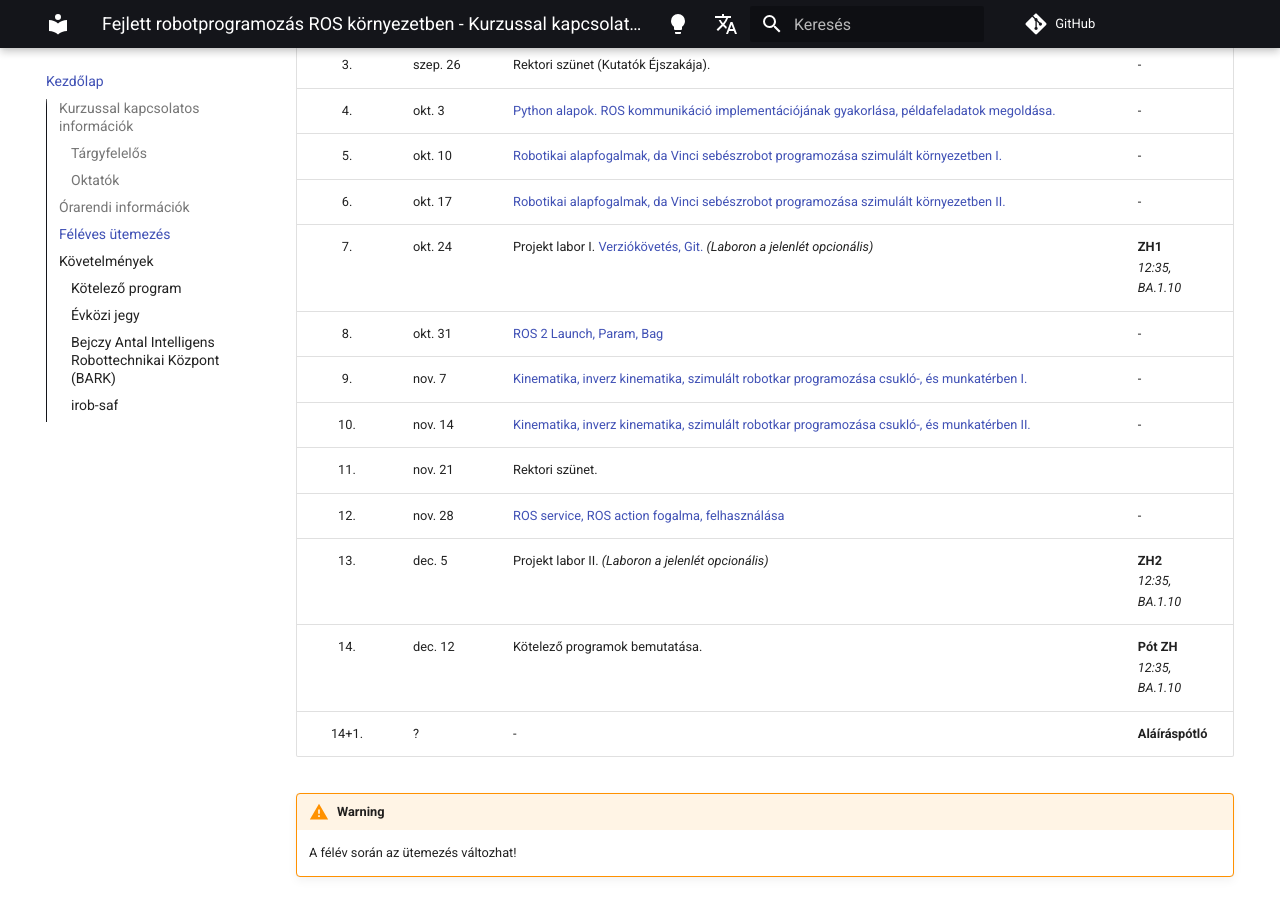
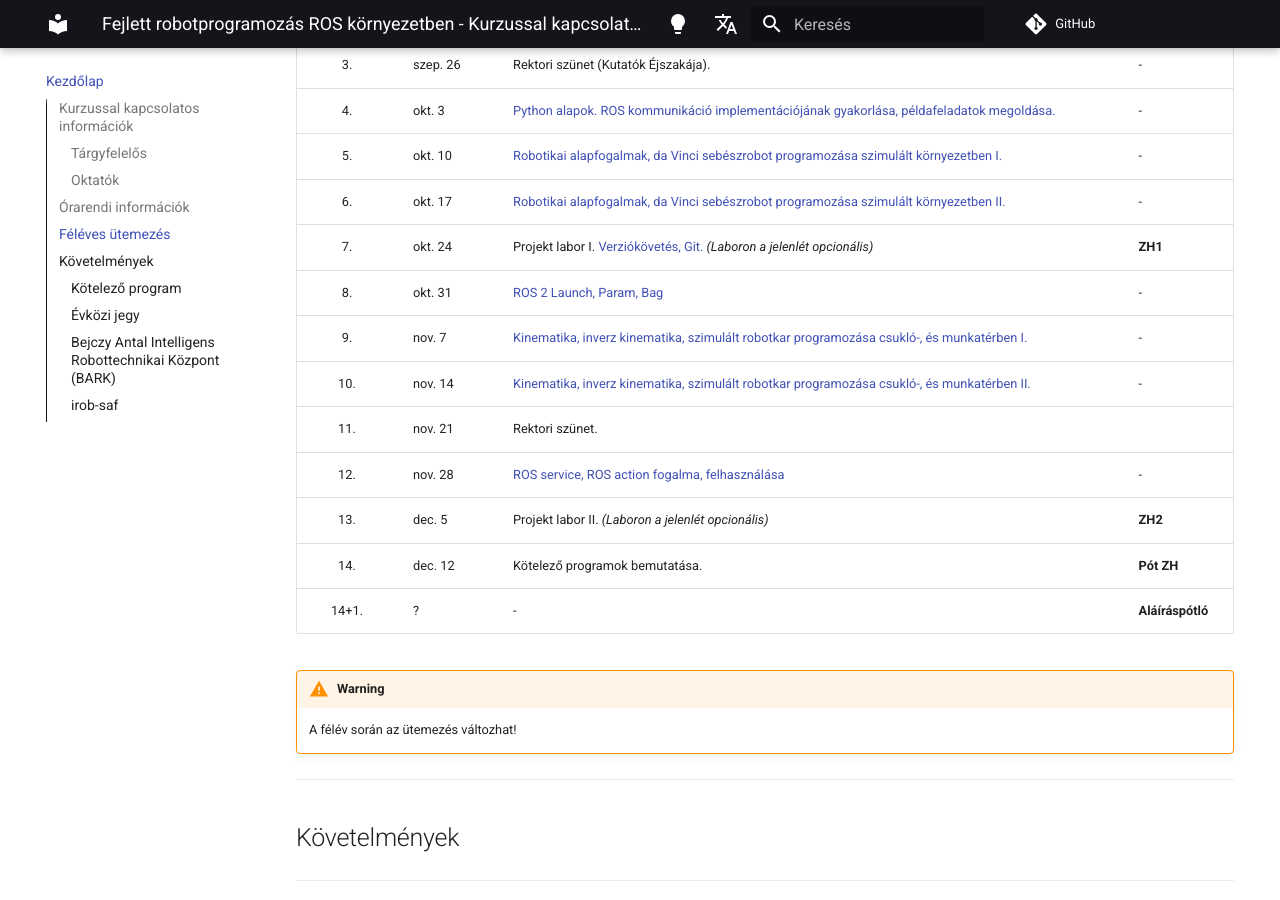
Before and after one commit to ABC-iRobotics/advanced_ros_course_materials_hu, an MkDocs documentation site: the page built from docs/index.md, in a window 1280 px wide and 900 px high, scrolled down 1029 px. Built offline with MkDocs 1.6.1 and Material for MkDocs 9.7.7, drawn with Linux system fonts in a browser that asks for light colours; comment, search, counter and statistics services are not loaded.

Commit message:
Delete ZH venue

```diff
--- a/docs/index.md
+++ b/docs/index.md
@@ -41,14 +41,14 @@ Dr. Levendovics Tamás
 |    4.    | okt. 3   | [Python alapok. ROS kommunikáció implementációjának gyakorlása, példafeladatok megoldása.](03_python_principles.md)                                                                                           | -                                |
 |    5.    | okt. 10  | [Robotikai alapfogalmak, da Vinci sebészrobot programozása szimulált környezetben I.](04_da_vinci.md)                                                                                                         | -                                |
 |    6.    | okt. 17  | [Robotikai alapfogalmak, da Vinci sebészrobot programozása szimulált környezetben II.](04_da_vinci.md)                                                                                                        | -                                |
-|    7.    | okt. 24  | Projekt labor I. [Verziókövetés, Git.](05_git.md) *(Laboron a jelenlét opcionális)*                                                                                                                           | **ZH1** <br/>*12:35, BA.1.10*    |
+|    7.    | okt. 24  | Projekt labor I. [Verziókövetés, Git.](05_git.md) *(Laboron a jelenlét opcionális)*                                                                                                                           | **ZH1**     |
 |    8.    | okt. 31  | [ROS 2 Launch, Param, Bag](06_roslaunch.md)                                                                                                                                                                   | -                                |
 |    9.    | nov. 7   | [Kinematika, inverz kinematika, szimulált robotkar programozása csukló-, és munkatérben I.](07_robotics_principles.md)                                                                                        | -                                |
 |   10.    | nov. 14  | [Kinematika, inverz kinematika, szimulált robotkar programozása csukló-, és munkatérben II.](07_robotics_principles.md)                                                                                       | -                                |
 |   11.    | nov. 21  | Rektori szünet.                                                                                                                                                                                               |                                  |
 |   12.    | nov. 28  | [ROS service, ROS action fogalma, felhasználása](08_service_action.md)                                                                                                                                        | -                                |
-|   13.    | dec. 5   | Projekt labor II. *(Laboron a jelenlét opcionális)*                                                                                                                                                           | **ZH2** <br/>*12:35, BA.1.10*    |
-|   14.    | dec. 12  | Kötelező programok bemutatása.                                                                                                                                                                                | **Pót ZH** <br/>*12:35, BA.1.10* |
+|   13.    | dec. 5   | Projekt labor II. *(Laboron a jelenlét opcionális)*                                                                                                                                                           | **ZH2**     |
+|   14.    | dec. 12  | Kötelező programok bemutatása.                                                                                                                                                                                | **Pót ZH**  |
 |  14+1.   | ?        | -                                                                                                                                                                                                             | **Aláíráspótló**                 |
 
 
```
